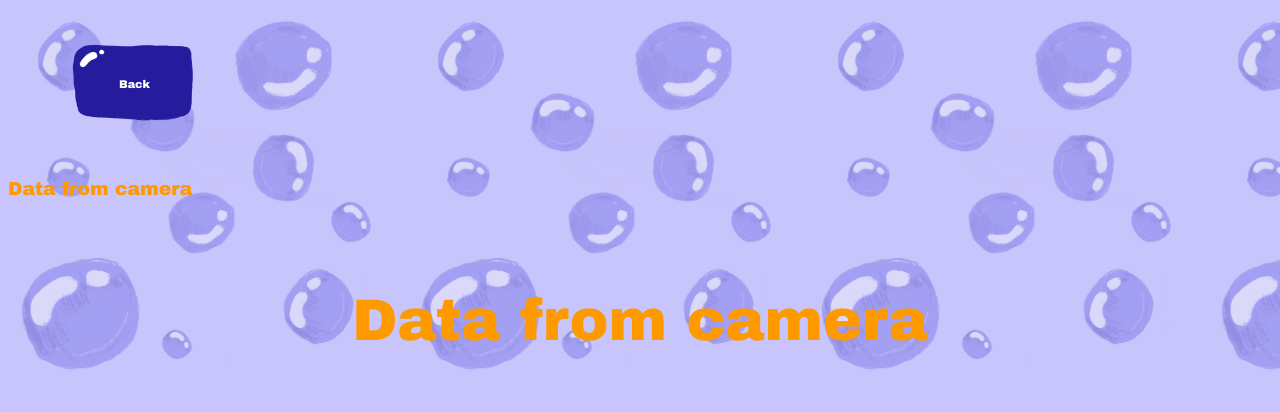
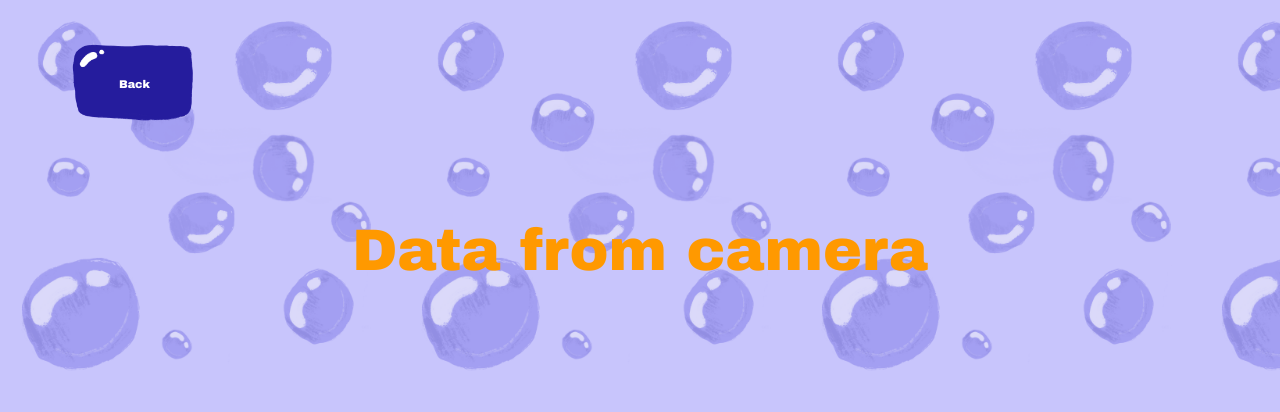
Before and after one commit to maartinjshz/Avene_Fish-e, a Flask app: template templates/Info.html in a window 1280 px wide. Shown: the top 412 px of the page. Run offline with Flask 2, Linux system fonts and the light colour scheme; the template is opened without the code that fills it, so the values that code supplies are empty.

Commit message:
Update Info.html

```diff
--- a/templates/Info.html
+++ b/templates/Info.html
@@ -130,6 +130,14 @@ a .container:hover {
 }
 
 #Attalins{ float: right;}
+
+#galva{
+    color:rgb(255, 153, 0);
+     text-align: center;
+        font-size: 50px;
+
+}
+
 </style>
 
 <a href="/">
@@ -140,7 +148,7 @@ a .container:hover {
   </a>
 
 
-  <div style="color:rgb(255, 153, 0)" text-align: center   font-size: 50px;>
+  <div id="galva">
     <h3> Data from camera </h3>
 
   </div>
```
